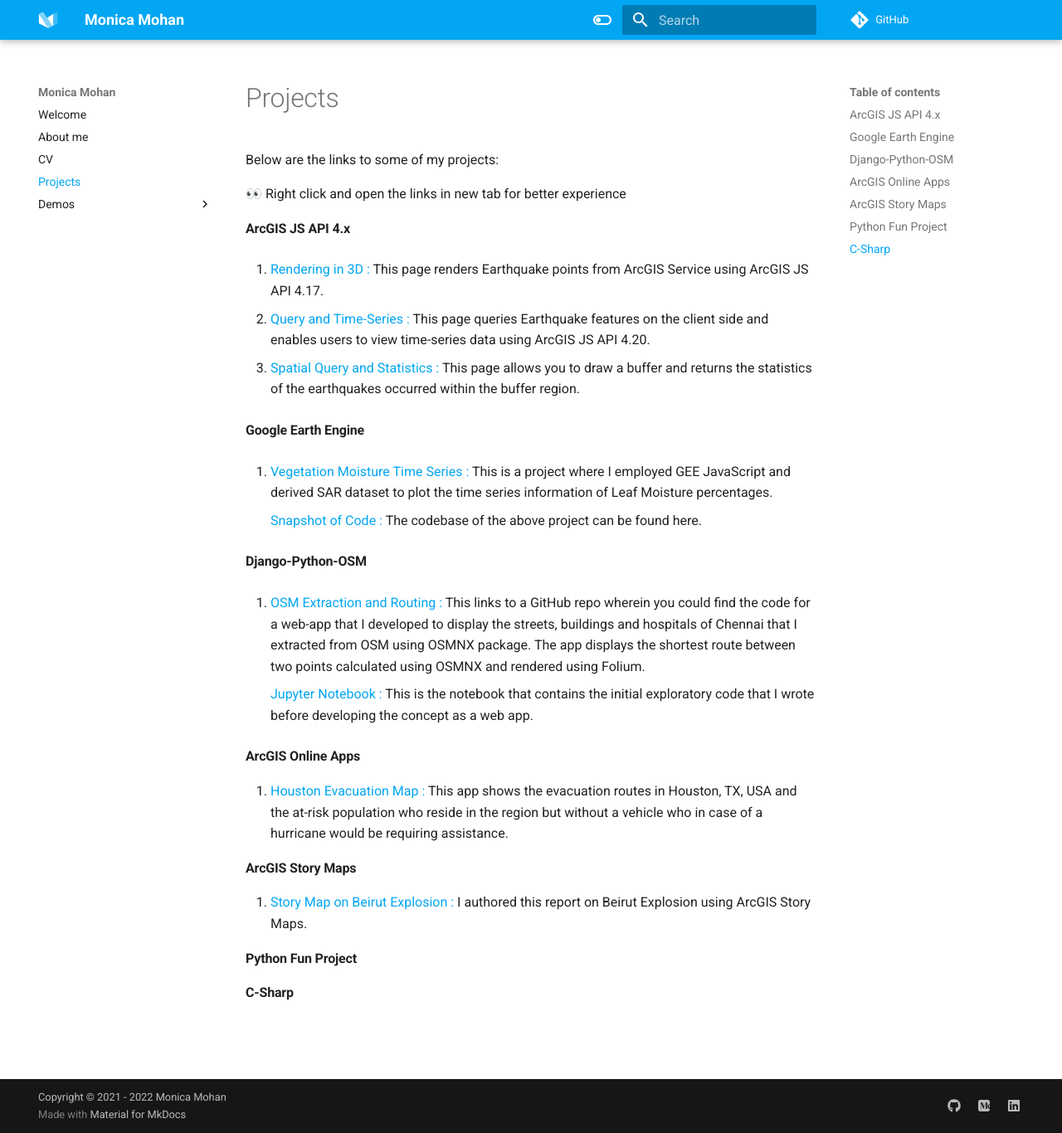
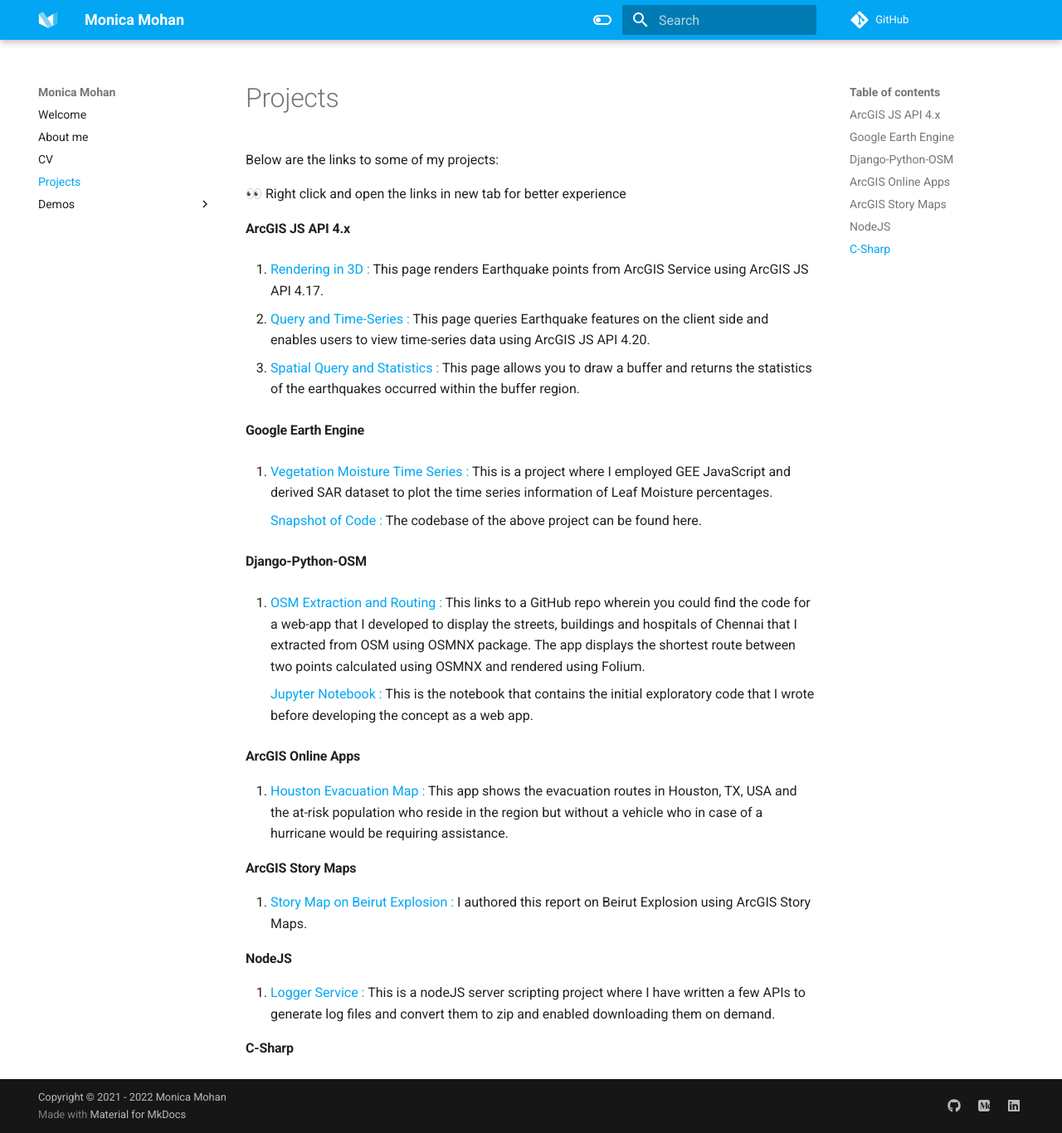
Before and after one commit to gisbymonica/gisbymonica.github.io, an MkDocs documentation site: the page built from docs/projects.md, in a window 1280 px wide and 1366 px high. Shown: the whole window at 83% size. Built offline with MkDocs 1.6.1 and Material for MkDocs 9.7.7, drawn with Linux system fonts in a browser that asks for light colours.

Commit message:
Update projects.md

```diff
--- a/docs/projects.md
+++ b/docs/projects.md
@@ -34,7 +34,8 @@ Below are the links to some of my projects:
 1. [Story Map on Beirut Explosion : ](https://storymaps.arcgis.com/stories/e9fbebfc776a41e0bd54eb14f8a128e6) I authored this report on Beirut Explosion using ArcGIS Story Maps.
 
 
-#### Python Fun Project
+#### NodeJS
+1. [Logger Service : ](https://github.com/gisbymonica/logger) This is a nodeJS server scripting project where I have written a few APIs to generate log files and convert them to zip and enabled downloading them on demand.
 
 
 
```
